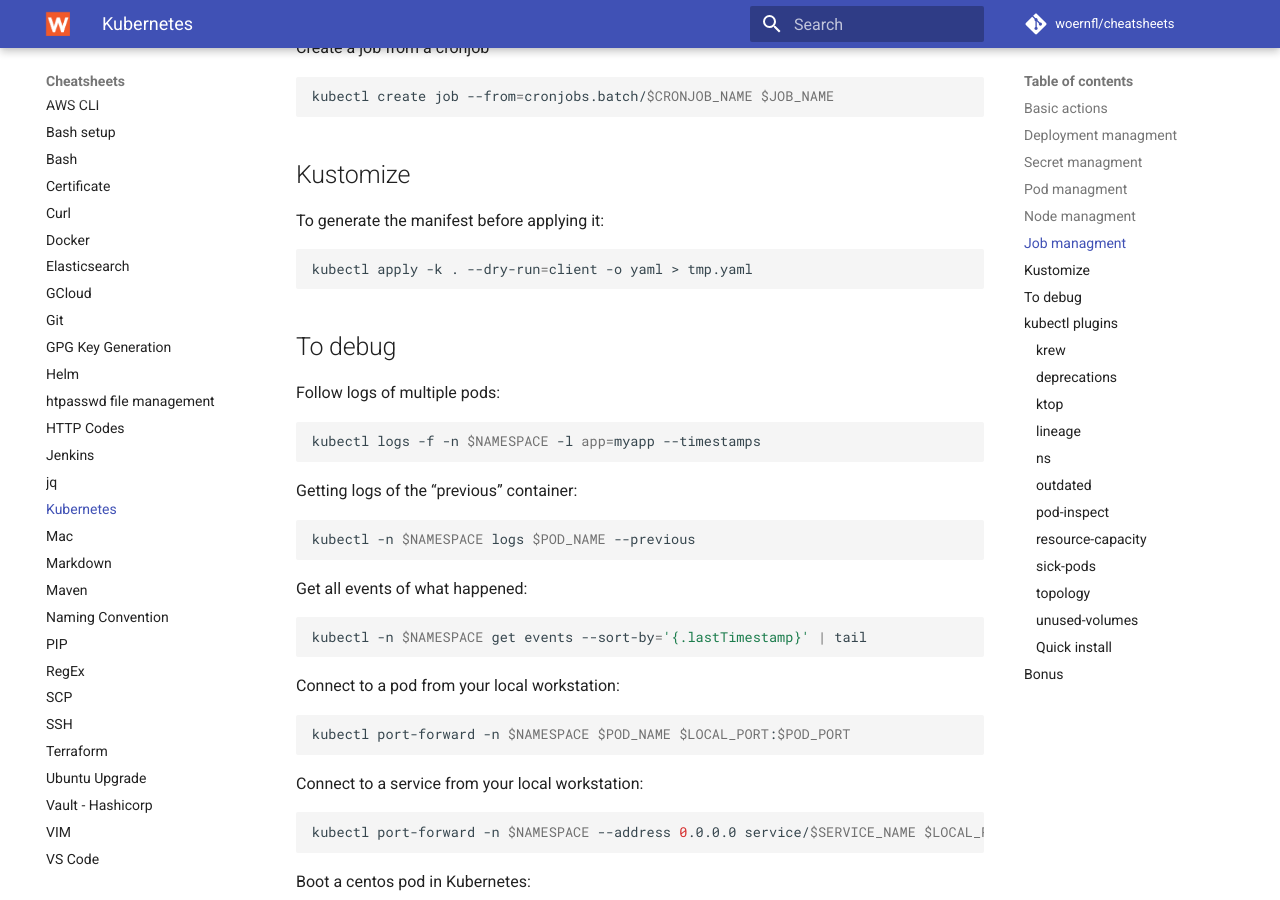
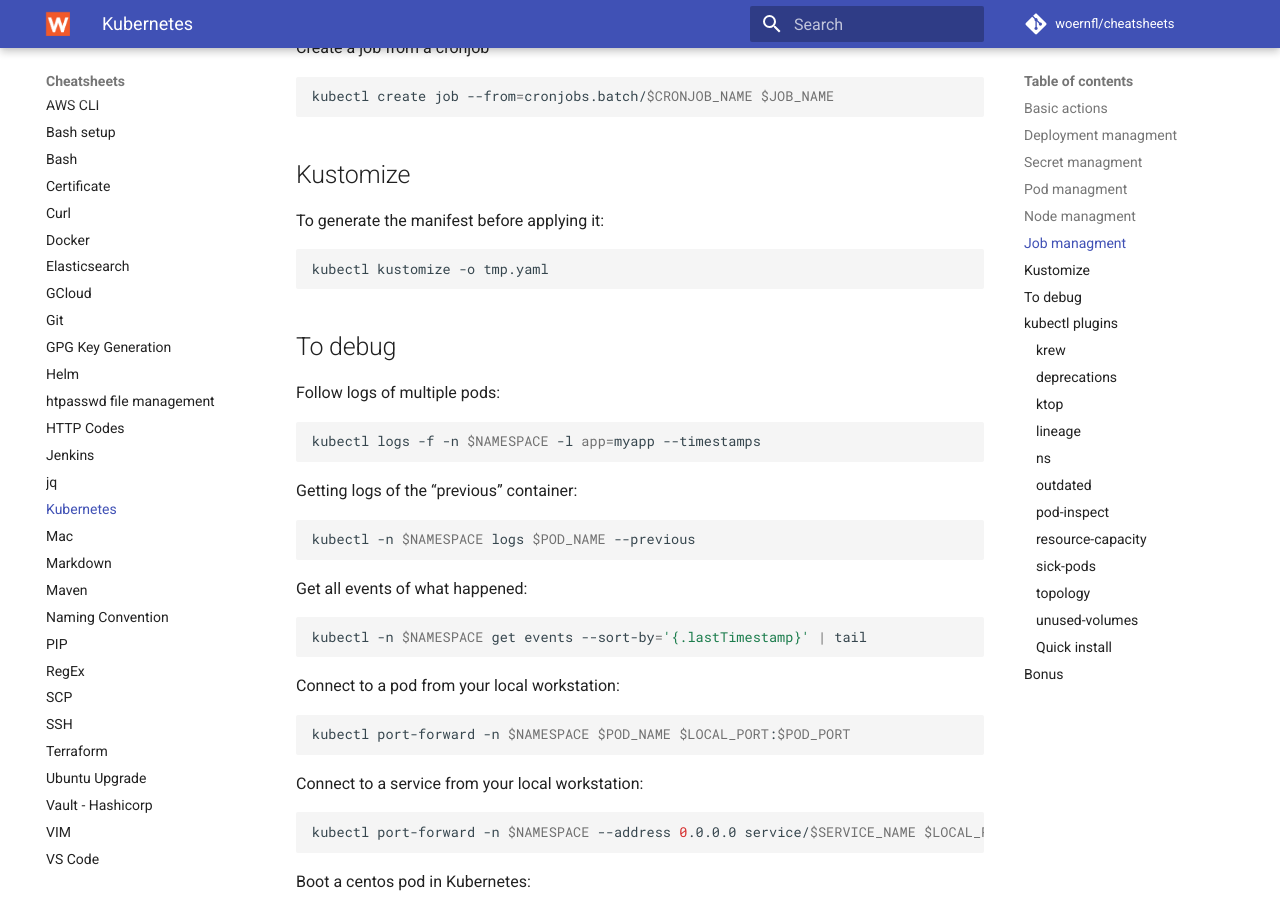
Before and after one commit to woernfl/cheatsheets, an MkDocs documentation site: the page built from docs/kubernetes.md, in a window 1280 px wide and 900 px high, scrolled down 2579 px. Built offline with MkDocs 1.6.1 and Material for MkDocs 9.7.7, drawn with Linux system fonts in a browser that asks for light colours; comment, search, counter and statistics services are not loaded.

Commit message:
Update kubernetes.md

````diff
--- a/docs/kubernetes.md
+++ b/docs/kubernetes.md
@@ -147,7 +147,7 @@
 To generate the manifest before applying it:
 
 ```bash
-kubectl apply -k . --dry-run=client -o yaml > tmp.yaml
+kubectl kustomize -o tmp.yaml
 ```
 
 ## To debug
````
